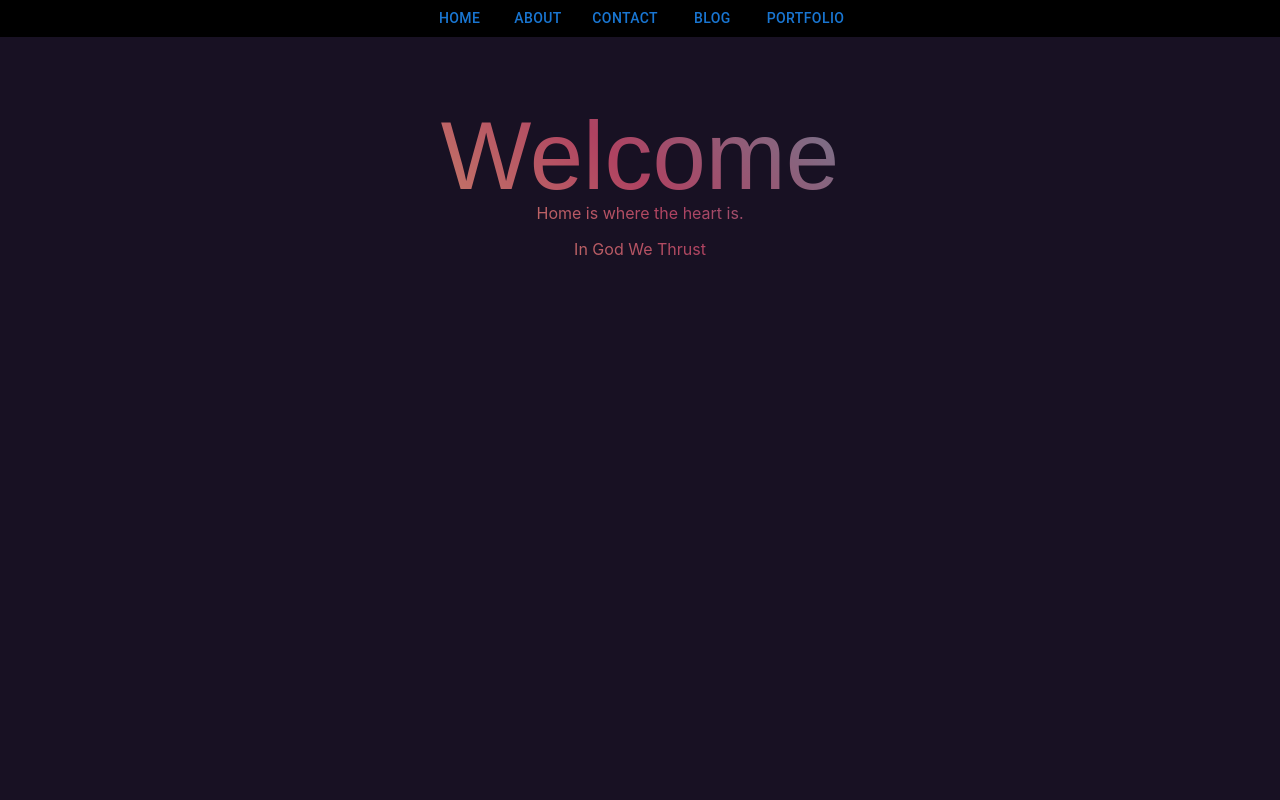
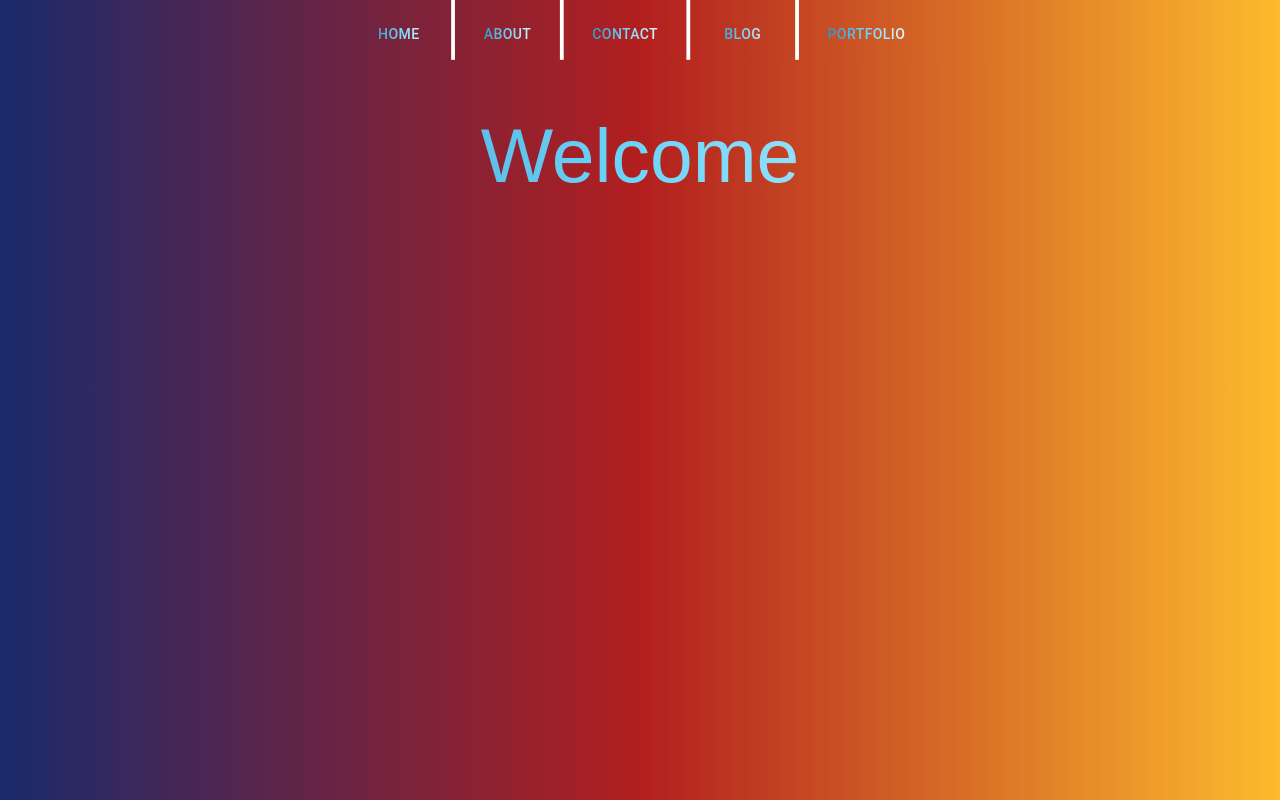
Before and after one commit to mmoord/Maxwell-Moord-FE, a React (Create React App) app in the folder website-fe/: page / in a window 1280 px wide. Built offline with nearby package versions, Linux system fonts and the light colour scheme.

Commit message:
Added some more color to the webpages

```diff
--- a/website-fe/src/components/homepage/home.css
+++ b/website-fe/src/components/homepage/home.css
@@ -4,9 +4,9 @@
     /* Fallback: Set a background color. */
     background-color: red;
 
+
     /* Create the gradient. */
-    background-image: linear-gradient(45deg, #f3ec78, #af4261, #12cad6);
-
+    background-image: linear-gradient(90deg,#2980B9, #6DD5FA, #FFFFFF);
     /* Set the background size and repeat properties. */
     background-size: 100%;
     background-repeat: repeat;
@@ -21,9 +21,11 @@
   }
 
 
+
   /* Style the rest of the page. */
   body {
-    background-color: #181123;
+    background-image: linear-gradient(90deg,#1a2a6c, #b21f1f,#fdbb2d);
+    font-size: 1vw;
   }
 
   header {
@@ -39,3 +41,7 @@
     margin-bottom: 0;
     margin-bottom: -0.25em;
   }
+
+  h5{
+    font-size: 2em;
+  }
--- a/website-fe/src/components/homepage/home.jsx
+++ b/website-fe/src/components/homepage/home.jsx
@@ -7,8 +7,7 @@ export default function Home() {
 
   <p className={styles.Home} class="gradient-text">
   <h1>Welcome</h1>
-  <p>Home is where the heart is.</p>
-  <p>In God We Thrust</p>
+
 
 </p>
 
--- a/website-fe/src/components/navbar/navbar.css
+++ b/website-fe/src/components/navbar/navbar.css
@@ -6,6 +6,25 @@ body{
 }
 
 nav{
+    background-image: linear-gradient(90deg,#1a2a6c, #b21f1f,#fdbb2d);
+    text-align: center;
+    color: white;
+    font-size: 50px;
+}
+
+Button{
+    background-image: linear-gradient(90deg,#2980B9, #6DD5FA, #FFFFFF);
+    background-size: 100%;
+    background-repeat: repeat;
+
+    /* Use the text as a mask for the background. */
+    /* This will show the gradient as a text color rather than element bg. */
+    background-clip: text;
+    -webkit-background-clip: text;
+    -webkit-text-fill-color: transparent;
+    -moz-background-clip: text;
+    -moz-text-fill-color: transparent;
+
     background-color: black;
-    text-align: center;
+    font-size: 50px;
 }
```
